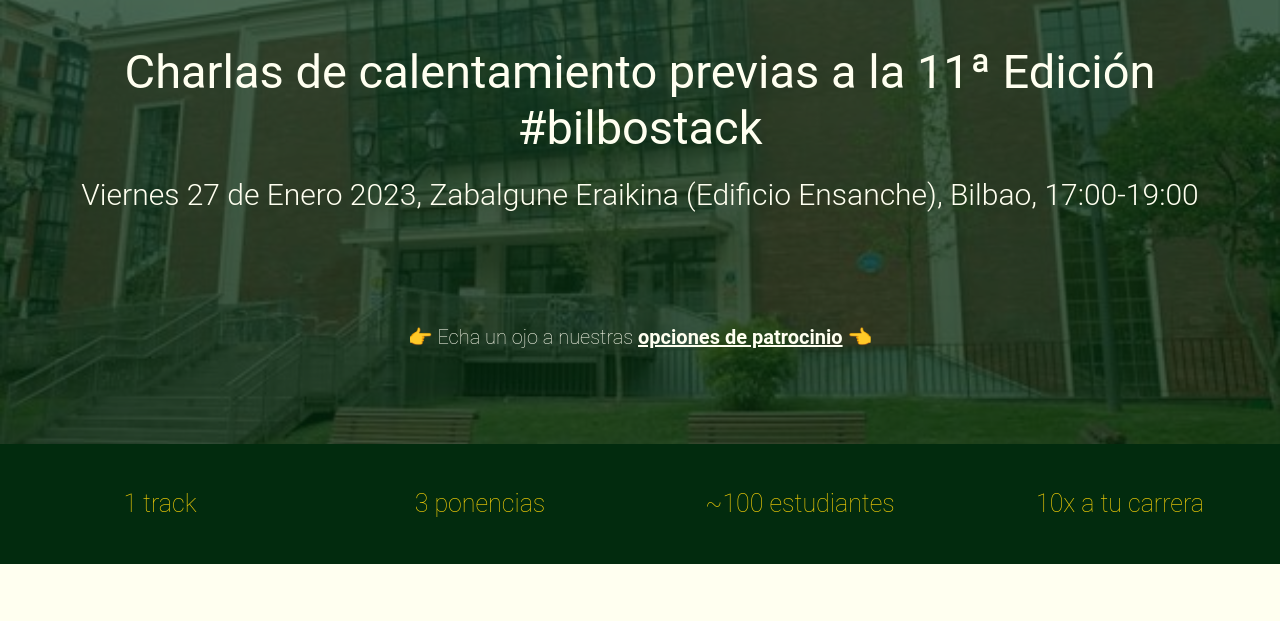
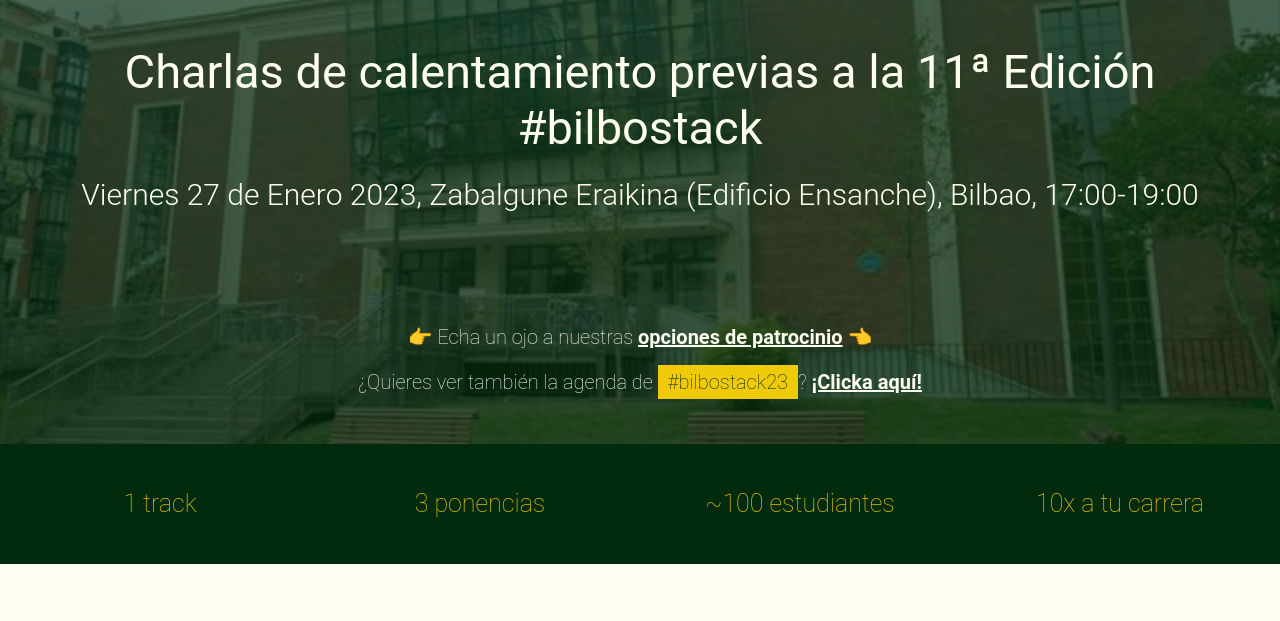
Before and after one commit to bilbostack/2023-previa-website, a Gatsby site: page / in a window 1280 px wide. Shown: the part 176-797 px from the top of the page. Built offline with nearby package versions, Linux system fonts and the light colour scheme; Gatsby itself is replaced by a stand-in of ours.

Commit message:
cahnge bilbostack header

```diff
--- a/src/components/agenda.js
+++ b/src/components/agenda.js
@@ -9,8 +9,6 @@
   return (
     <section id="agenda">
       <div className="container">
-        <h2 className="external-agenda text-center"><a href="https://bilbostack.com" target="_blank">¿Quieres ver también la agenda de #bilbostack23? ¡Clicka aquí!</a></h2>
-        <br/>
         <h2 className="text-center">Agenda</h2>
         <div className="table-responsive-sm">
           <table
--- a/src/components/headerHome.js
+++ b/src/components/headerHome.js
@@ -43,6 +43,18 @@
               </span>
             </h5>
           </div>
+          <div id="hashtag">
+            <h5>
+              <p>
+                ¿Quieres ver también la agenda de <span>#bilbostack23</span>?&nbsp;
+                <a href="https://bilbostack.com/"
+                  target="_blank"
+                  rel="noopener noreferrer">
+                     ¡Clicka aquí!
+                </a>
+              </p>
+            </h5>
+          </div>
         </div>
       </div>
     </header>
--- a/src/scss/custom.scss
+++ b/src/scss/custom.scss
@@ -287,15 +287,21 @@
             font-weight: bold;
         }
     }
-    .external-agenda {
+    #hashtag {
         a {
-            color: $secondary2;
+            color: $white;
             font-weight: bold;
         }
         a:hover {
             color: $primary;
             font-weight: bold;
         }
+        span{
+            color: $secondary2;
+            display: inline-block;
+            background: $primary;
+            padding: 5px 10px;
+        }
     }
 }
 
```
